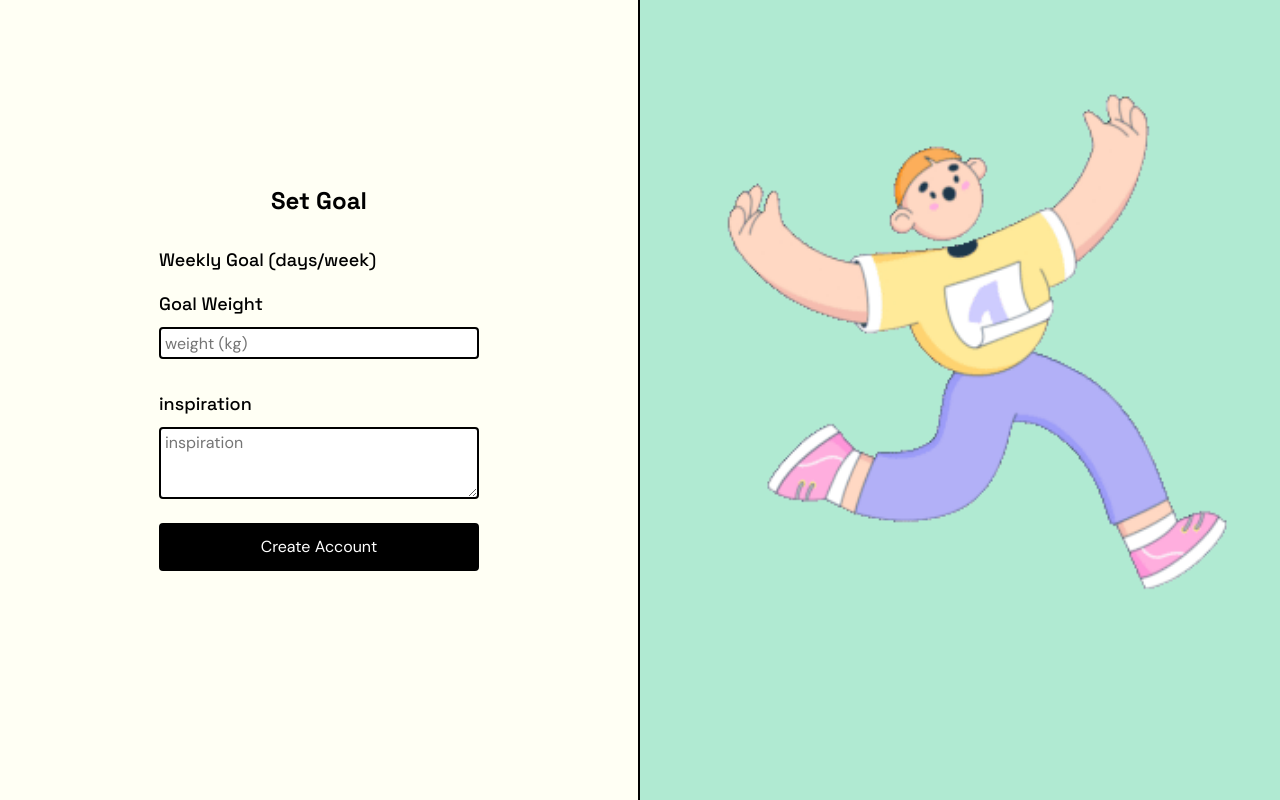
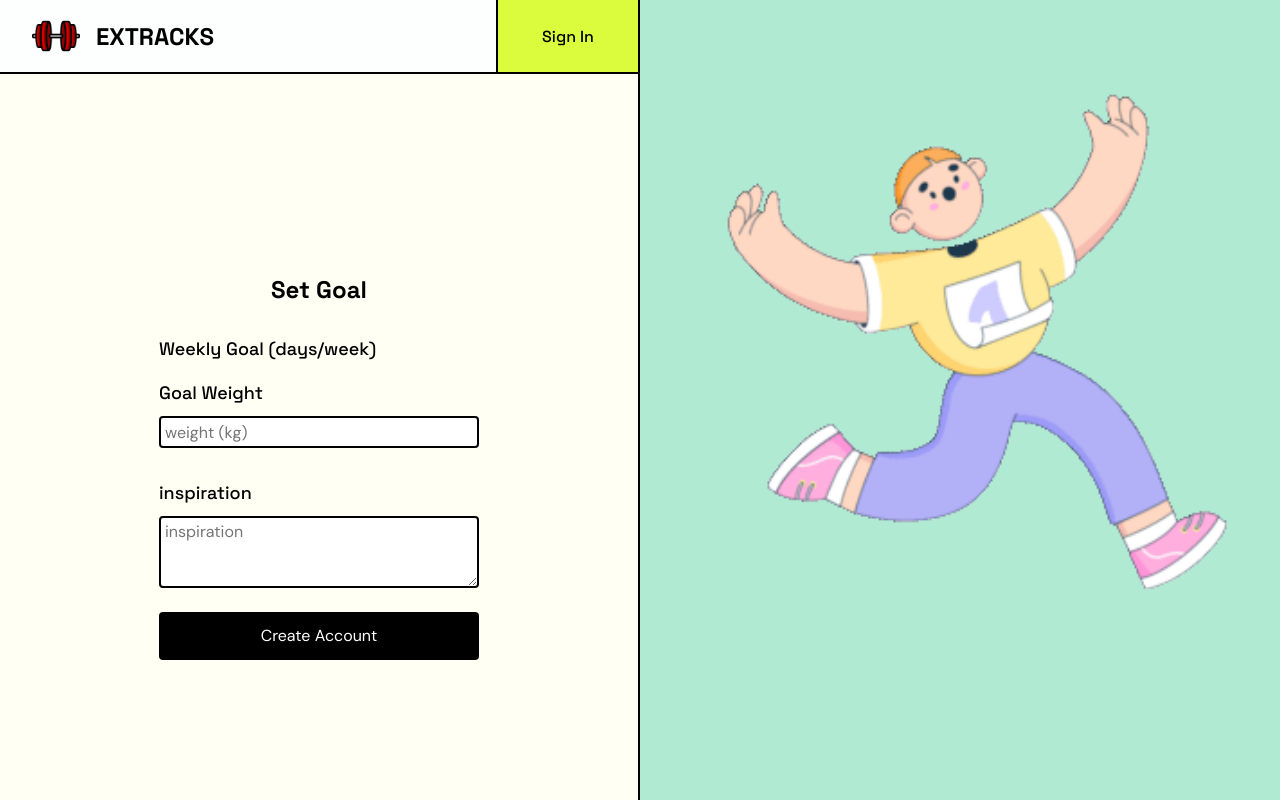
Before and after one commit to ParinchatJ/Extract_frontend, a React (Vite) app: page /setgoal in a window 1280 px wide. Shown: the top 800 px of the page. Built offline with nearby package versions, Linux system fonts and the light colour scheme.

Commit message:
add nav set goal

```diff
--- a/src/pages/SetGoal/SetGoal.css
+++ b/src/pages/SetGoal/SetGoal.css
@@ -1,20 +1,24 @@
 .container-setgoal {
   display: flex;
-  justify-content: space-between;
   width: 100%;
-  align-items: center;
 }
 
 .container-setgoal .left-setgoal {
   display: flex;
   flex-direction: column;
+  padding: 0;
+  width: 50%;
+  gap: 25% 0;
+}
+
+.container-setgoal .left-setgoal .div-form-setgoal {
+  display: flex;
+  justify-content: center;
   align-items: center;
-  justify-content: center;
-  width: 50%;
 }
 
 .container-setgoal .right-setgoal {
-  background-color: #B0EAD2;
+  background-color: #b0ead2;
   border-left: 2px solid black;
   width: 50%;
   height: 100vh;
@@ -23,7 +27,13 @@
   align-items: center;
 }
 
-.container-setgoal .right-setgoal img {
+.container-setgoal .right-setgoal .picsg img {
   width: 720px;
   height: 740px;
 }
+
+.container-setgoal .right-setgoal .picsg {
+  display: flex;
+  justify-content: center;
+  align-content: center;
+}
--- a/src/pages/SetGoal/SetGoal.jsx
+++ b/src/pages/SetGoal/SetGoal.jsx
@@ -1,12 +1,12 @@
-import React from 'react'
+import React from "react";
 import { useEffect, useState } from "react";
 import { useNavigate } from "react-router-dom";
 import SetGoalForm from "../../components/SetGoalForm/SetGoalForm";
+import NavBar from "../../components/NavBar/NavBar";
 
-import './SetGoal.css'
+import "./SetGoal.css";
 
 function SetGoal() {
-
   // const navigate = useNavigate();
   // const [user, setUser] = useState({});
 
@@ -30,17 +30,21 @@ function SetGoal() {
   //   }de
   // };
 
-
   return (
     <div className="container-setgoal">
       <section className="left-setgoal">
-        <SetGoalForm user='' />
+        <NavBar />
+        <div className="div-form-setgoal">
+          <SetGoalForm user="" />
+        </div>
       </section>
       <section className="right-setgoal">
-        <img src="/assets/bubble-gum-success.gif" alt=''/>
+        <div className="picsg">
+          <img src="./assets/bubble-gum-success.gif" alt="" />
+        </div>
       </section>
     </div>
-  )
+  );
 }
 
-export default SetGoal
+export default SetGoal;
--- a/src/pages/SignUp/SignUp.css
+++ b/src/pages/SignUp/SignUp.css
@@ -26,9 +26,9 @@
     align-content: center;
   }
 
-  .container-signup .img-signup img {
-    width: 640px;
-    padding-left: 30px;
+  .container-signup .img-signup .pic1 img {
+    width: 720px;
+    height: 740px;
   }
 
   .container-signup .left-signup {
--- a/src/pages/SignUp/SignUp.jsx
+++ b/src/pages/SignUp/SignUp.jsx
@@ -13,7 +13,7 @@ const SignIn = () => {
       </section>
       <section className="img-signup">
         <div className="pic1">
-          <img src="./assets/bubble-gum-success.gif" alt="" />
+          <img src="./assets/sammy-no-connection.gif" alt="" />
         </div>
       </section>
     </div>
```
